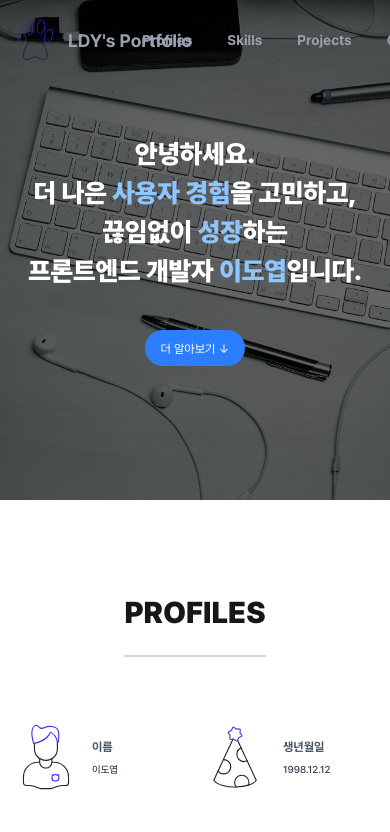
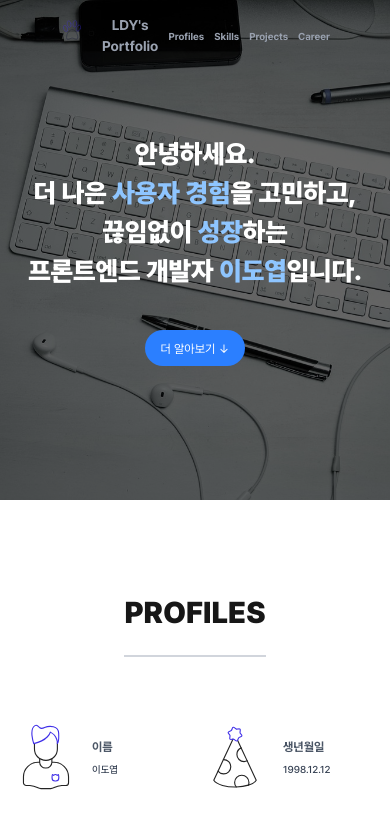
Before and after one commit to LDY981212/LDY981212.github.io, a Next.js app: page / in a window 390 px wide. Shown: the top 832 px of the page. Built offline with nearby package versions, Linux system fonts and the light colour scheme.

Commit message:
Fix: responsive design

```diff
--- a/src/components/Nav.tsx
+++ b/src/components/Nav.tsx
@@ -16,27 +16,31 @@ export default function Nav({
 
   return (
     <div
-      className={`w-full flex justify-between items-center lg:px-[20rem] md:px-[4rem] sm:px-[1rem] py-[1.5rem]  ${
+      className={`w-full overflow-hidden flex justify-between items-center lg:px-[20rem] md:px-[8rem] sm:px-[6rem] py-[1.5rem]  ${
         isScrolled
           ? "text-white bg-gray-400 border-b border-gray-400 shadow-lg"
           : "text-gray-400"
       }`}
     >
       <div
-        className="flex lg:gap-[1.5rem] md:gap-[1rem] sm:gap-[0.8rem] text-nowrap"
+        className="flex lg:gap-[1.5rem] md:gap-[1rem] sm:gap-[0.8rem]"
         onMouseEnter={() => setIsHovered(true)}
         onMouseLeave={() => setIsHovered(false)}
       >
-        <Image
-          src={
-            isHovered ? "/images/home_logo.svg" : "/images/home_logo_light.svg"
-          }
-          alt="홈 로고 이미지"
-          width={50}
-          height={50}
-        />
+        <div className="relative lg:w-[5rem] lg:h-[5rem] md:w-[4rem] md:h-[4rem] sm:w-[3rem] h-[3rem]">
+          <Image
+            src={
+              isHovered
+                ? "/images/home_logo.svg"
+                : "/images/home_logo_light.svg"
+            }
+            alt="홈 로고 이미지"
+            fill
+          />
+        </div>
+
         <button
-          className={`lg:text-[2.6rem] md:text-[2rem] sm:text-[1.8rem] font-bold cursor-pointer ${
+          className={`lg:text-[2.6rem] md:text-[2rem] sm:text-[1.4rem] font-bold cursor-pointer break-words ${
             isHovered
               ? "text-blue-500"
               : isScrolled
@@ -48,7 +52,7 @@ export default function Nav({
           LDY&apos;s Portfolio
         </button>
       </div>
-      <div className="flex gap-[3.5rem] lg:text-[1.8rem] md:text-[1.2rem] sm:text-[1.4rem] font-bold text-nowrap">
+      <div className="flex lg:gap-[3.5rem] md:gap-[3.5rem] sm:gap-[1rem] lg:text-[1.8rem] md:text-[1.4rem] sm:text-[1rem] font-bold ">
         <button
           onClick={onClickAbout}
           className="cursor-pointer hover:text-blue-500"
--- a/src/components/Project.tsx
+++ b/src/components/Project.tsx
@@ -51,7 +51,7 @@ export default function Project({
         variants={containerVariants}
         initial="hidden"
         whileInView="show"
-        className="grid grid-cols-2 gap-[4rem]  max-w-[120rem]"
+        className="grid lg:grid-cols-2 md:grid-cols-2 sm:grid-cols-1 lg:gap-[4rem] md:gap-[4rem] sm:gap-[2rem] max-w-[120rem]"
       >
         {projectItems &&
           projectItems.map((projectItem) => (
```
